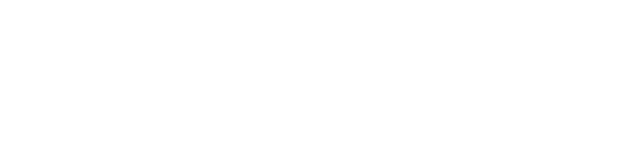
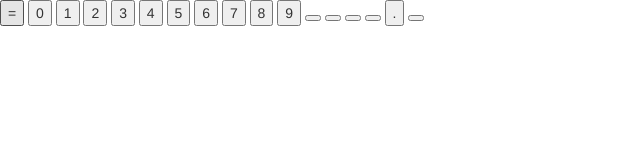
Before and after one commit to MMMC-Chrono/JavaScript-Calculator-fcc, a plain HTML site: page src/index.html in a window 1280 px wide. Shown: the whole page, without its empty margins (0-640 px from the left). Drawn offline with nearby package versions, Linux system fonts and the light colour scheme.

Commit message:
passed fcc story6

```diff
--- a/src/index.html
+++ b/src/index.html
@@ -11,8 +11,30 @@
        "https://cdn.jsdelivr.net/npm/bootstrap-icons@1.5.0/font/bootstrap-icons.css" />
        <!--FontAwesome-->
         <script src="https://kit.fontawesome.com/ba7f655f8f.js" crossorigin="anonymous"></script>
+        <!--jQuery-->
+        <script src="https://cdnjs.cloudflare.com/ajax/libs/jquery/3.6.1/jquery.min.js" integrity="sha512-aVKKRRi/Q/YV+4mjoKBsE4x3H+BkegoM/em46NNlCqNTmUYADjBbeNefNxYV7giUp0VxICtqdrbqU7iVaeZNXA==" crossorigin="anonymous" referrerpolicy="no-referrer"></script>
     </head>
     <body>
+        <div class="calculator">
+            <button id="equals">=</button>
+            <button id="zero">0</button>
+            <button id="one">1</button>
+            <button id="two">2</button>
+            <button id="three">3</button>
+            <button id="four">4</button>
+            <button id="five">5</button>
+            <button id="six">6</button>
+            <button id="seven">7</button>
+            <button id="eight">8</button>
+            <button id="nine">9</button>
+            <button id="add"></button>
+            <button id="subtract"></button>
+            <button id="multiply"></button>
+            <button id="divide"></button>
+            <button id="decimal">.</button>
+            <button id="clear"></button>
+            <div id="display"></div>
+        </div>
         <script src="https://cdn.freecodecamp.org/testable-projects-fcc/v1/bundle.js"></script>
     </body>
 </html>
```
